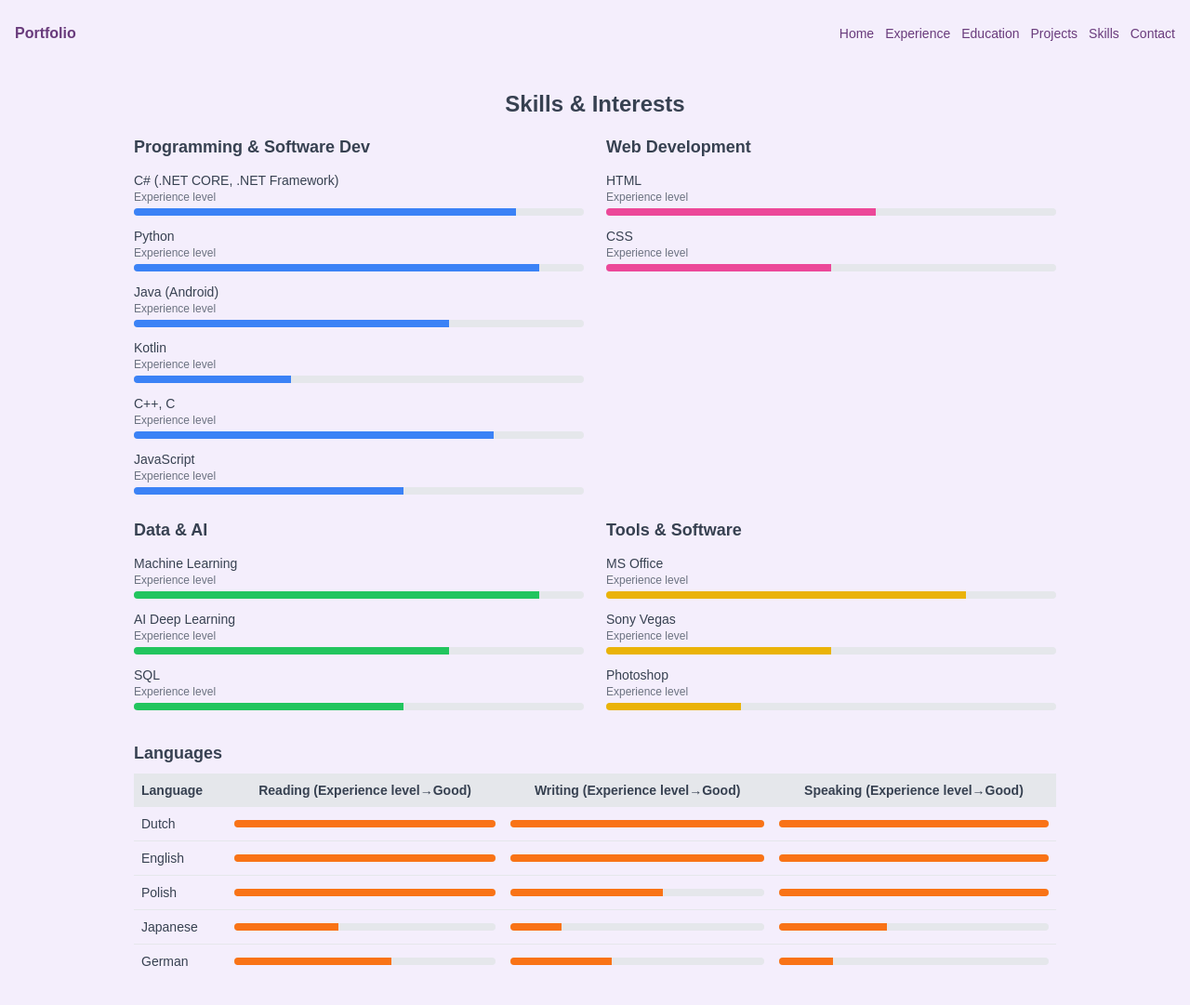
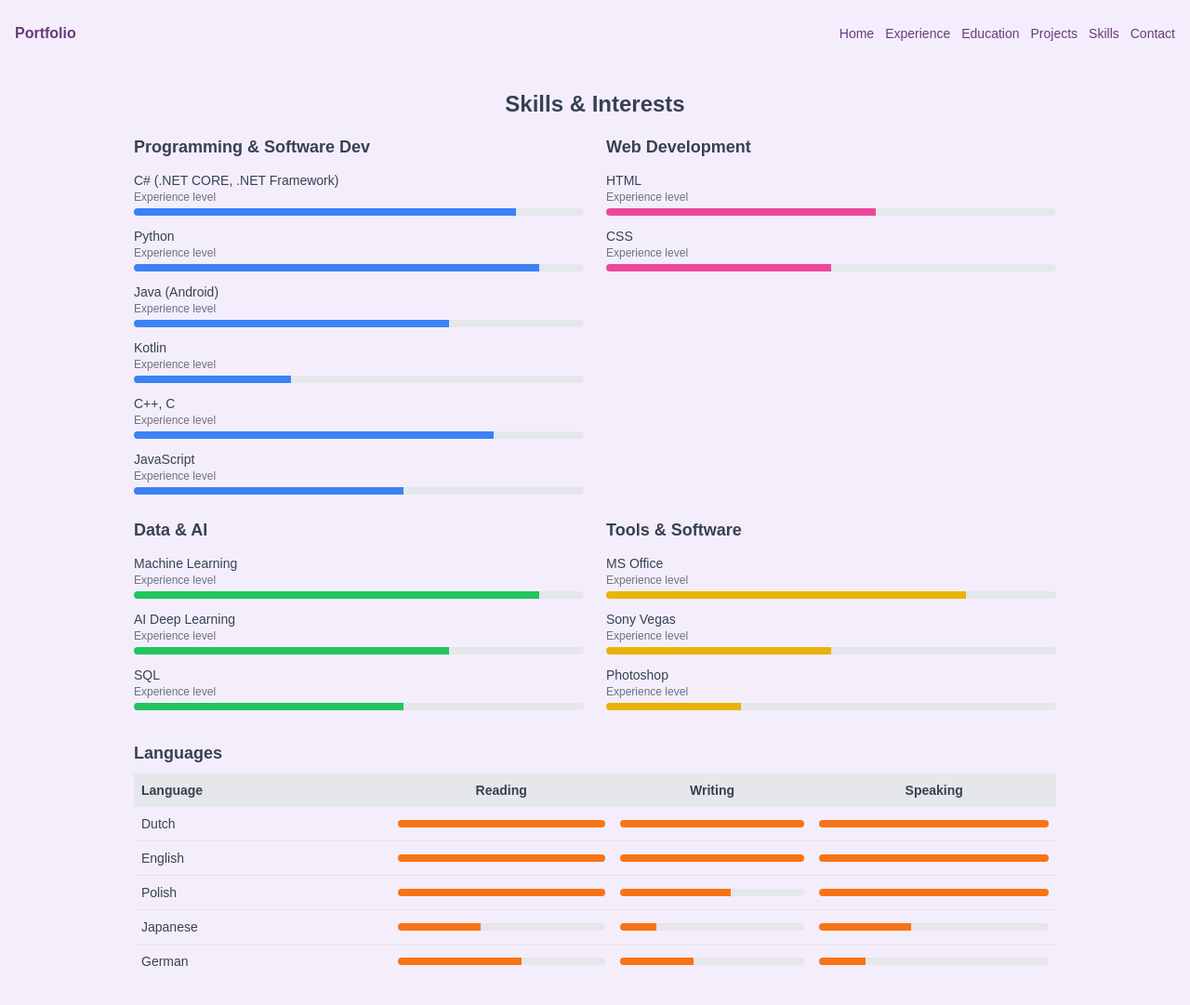
Before and after one commit to ObviouslyNotMich/MichalKozdon.github.io, a plain HTML site: page skills.html in a window 1280 px wide. Shown: the top 1081 px of the page at 93% size. Drawn offline with nearby package versions, Linux system fonts and the light colour scheme; a web font is replaced by a local one.

Commit message:
Update skills

```diff
--- a/skills.html
+++ b/skills.html
@@ -207,9 +207,9 @@
           <thead class="bg-gray-200">
             <tr>
               <th class="p-2 text-left">Language</th>
-              <th class="p-2 text-center">Reading (Experience level→Good)</th>
-              <th class="p-2 text-center">Writing (Experience level→Good)</th>
-              <th class="p-2 text-center">Speaking (Experience level→Good)</th>
+              <th class="p-2 text-center">Reading</th>
+              <th class="p-2 text-center">Writing</th>
+              <th class="p-2 text-center">Speaking</th>
             </tr>
           </thead>
           <tbody>
```
